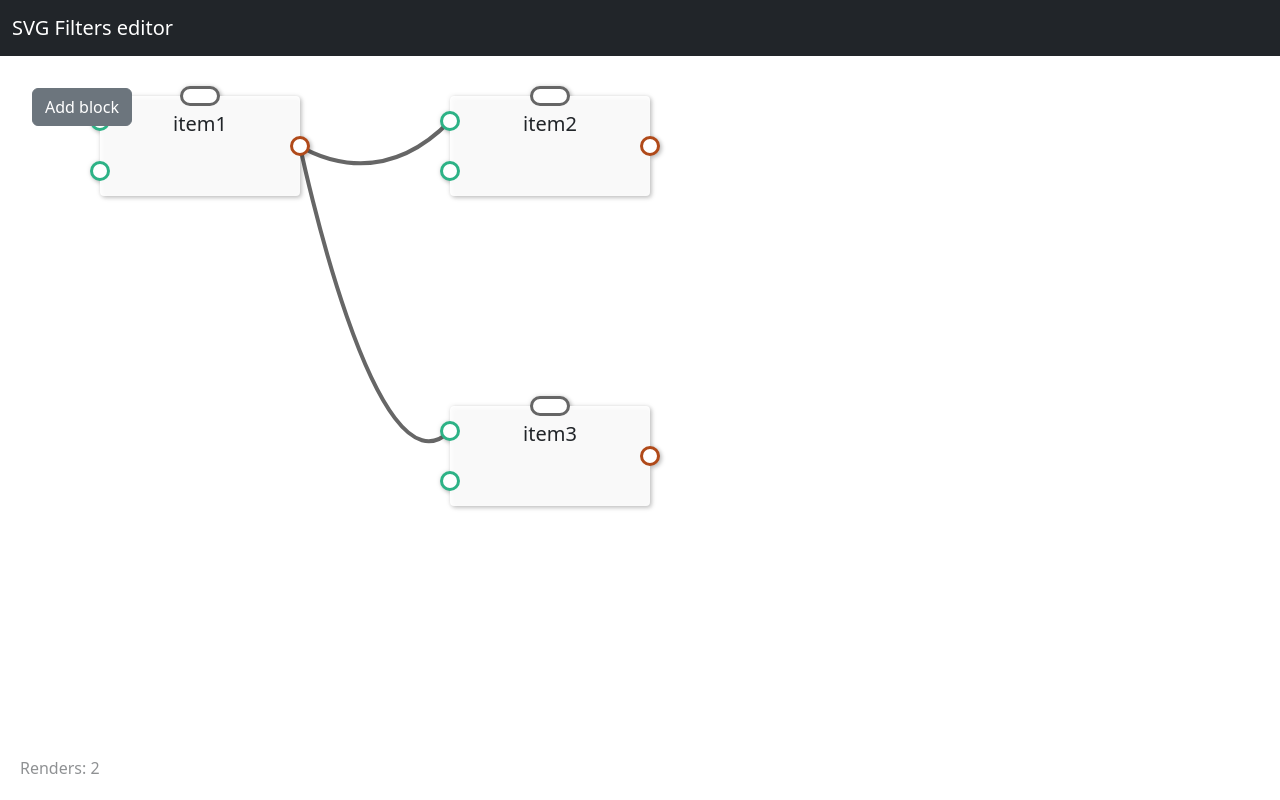
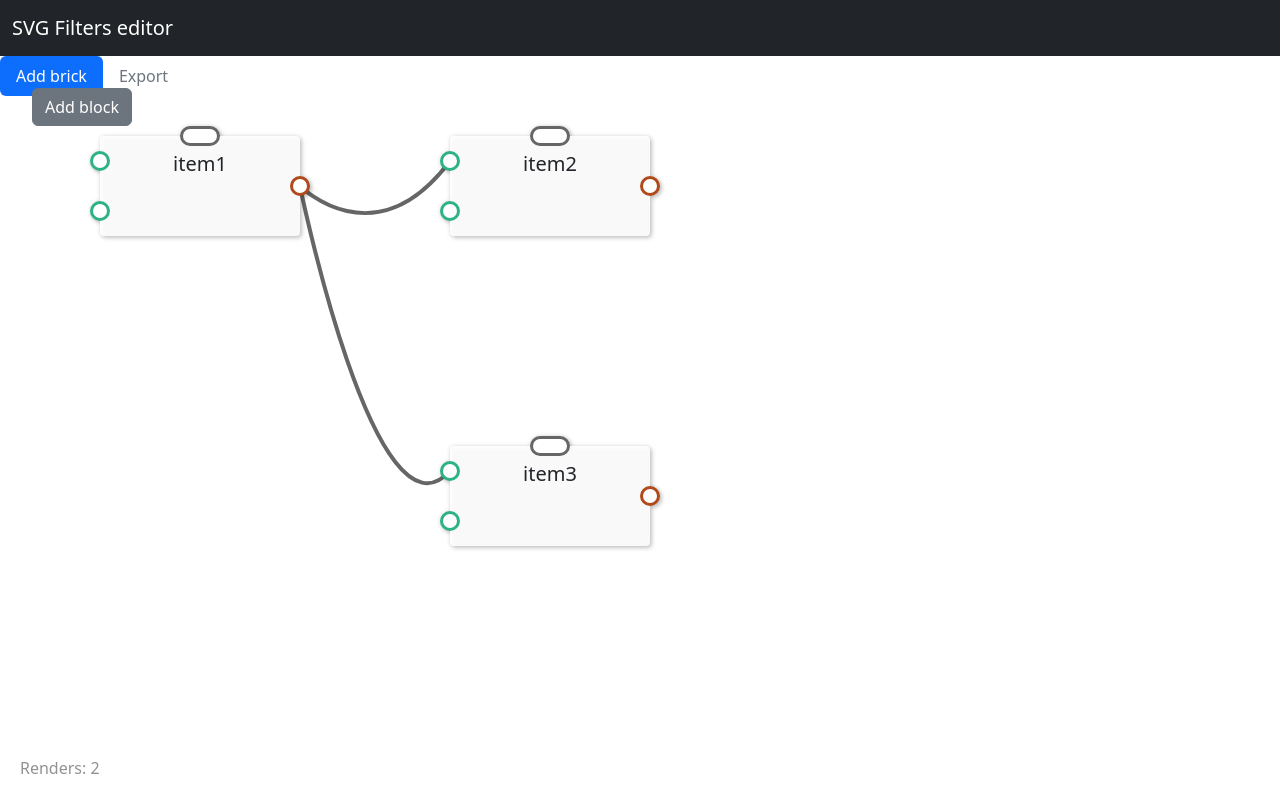
Before and after one commit to septentrion-730n/svgfilters-visualprogramming, a React (Create React App) app: page / in a window 1280 px wide. Built offline with nearby package versions, Linux system fonts and the light colour scheme.

Commit message:
Complete EditorContext

```diff
--- /dev/null
+++ b/src/editor/ActionsBar.tsx
@@ -0,0 +1,14 @@
+import Nav from "react-bootstrap/Nav";
+
+export const ActionsBar = () => {
+  return (
+    <Nav variant="pills" defaultActiveKey="/home">
+      <Nav.Item>
+        <Nav.Link href="/home">Add brick</Nav.Link>
+      </Nav.Item>
+      <Nav.Item>
+        <Nav.Link disabled>Export</Nav.Link>
+      </Nav.Item>
+    </Nav>
+  );
+};
--- a/src/editor/Editor.tsx
+++ b/src/editor/Editor.tsx
@@ -6,6 +6,7 @@ import {
 import { BrickWrapper } from "../bricks/BrickWrapper";
 import { AddBlockButton } from "./AddBlockButton";
 import "./Editor.scss";
+import { ActionsBar } from "./ActionsBar";
 
 export const Editor = () => {
   return (
@@ -27,6 +28,7 @@ export const Editor = () => {
           },
         ]}
       >
+        <ActionsBar />
         <AddBlockButton />
         <CablesUI />
         <Bricks />
--- a/src/editor/EditorContextProvider.tsx
+++ b/src/editor/EditorContextProvider.tsx
@@ -6,7 +6,7 @@ import {
   useState,
 } from "react";
 import type { ReactNode } from "react";
-import { Brick, Cable } from "../types";
+import { Brick, Cable, ConnectorSelection } from "../types";
 
 const EditorContext = createContext<EditorContextData | null>(null);
 
@@ -14,6 +14,13 @@ export const EditorContextProvider = (props: EditorContextProviderProps) => {
   const [cables, setCables] = useState<Cable[]>(props.cables ?? []);
   const [bricks, setBricks] = useState<Brick[]>(props.bricks ?? []);
   const [shouldAnimate, setShouldAnimate] = useState(false);
+
+  const [showCompositionPanel, setShowCompositionPanel] =
+    useState<boolean>(false);
+  const [showEditionPanel, setShowEditionPanel] = useState<boolean>(false);
+  const [selectedBrick, setSelectedBrick] = useState<Brick | null>(null);
+  const [connectorSelection, setConnectorSelection] =
+    useState<ConnectorSelection>({ in: null, out: null });
 
   const addBrick = useCallback(
     (brick: Brick) => {
@@ -48,25 +55,48 @@ export const EditorContextProvider = (props: EditorContextProviderProps) => {
     [cables, setCables]
   );
 
+  const updateConnectorSelection = useCallback(
+    (connectorSelectionUpdates: Partial<ConnectorSelection>) => {
+      setConnectorSelection({
+        ...connectorSelection,
+        ...connectorSelectionUpdates,
+      });
+    },
+    [connectorSelection]
+  );
+
   const contextValues = useMemo(() => {
     return {
       cables,
+      addCable,
+      removeCable,
       bricks,
       addBrick,
       removeBrick,
-      addCable,
-      removeCable,
+      selectedBrick,
+      setSelectedBrick,
+      connectorSelection,
+      updateConnectorSelection,
+      setShowEditionPanel,
+      showEditionPanel,
+      showCompositionPanel,
+      setShowCompositionPanel,
       shouldAnimate,
       startAnimation: () => setShouldAnimate(true),
       stopAnimation: () => setShouldAnimate(false),
     };
   }, [
     cables,
+    addCable,
+    removeCable,
     bricks,
     addBrick,
     removeBrick,
-    addCable,
-    removeCable,
+    selectedBrick,
+    connectorSelection,
+    updateConnectorSelection,
+    showEditionPanel,
+    showCompositionPanel,
     shouldAnimate,
   ]);
 
@@ -75,6 +105,35 @@ export const EditorContextProvider = (props: EditorContextProviderProps) => {
       {props.children}
     </EditorContext.Provider>
   );
+};
+
+export type EditorContextData = {
+  // cables
+  cables: Cable[];
+  addCable: (cable: Cable) => void;
+  removeCable: (cable: Cable) => void;
+  // bricks
+  bricks: Brick[];
+  addBrick: (brick: Brick) => void;
+  removeBrick: (brick: Brick) => void;
+  // selectedBrick
+  selectedBrick: Brick | null;
+  setSelectedBrick: (brick: Brick | null) => void;
+  // connectorSelection
+  connectorSelection: ConnectorSelection;
+  updateConnectorSelection: (
+    connectionSelectionUpdates: Partial<ConnectorSelection>
+  ) => void;
+  // editionPanel
+  showEditionPanel: boolean;
+  setShowEditionPanel: (status: boolean) => void;
+  //compositionPanel
+  showCompositionPanel: boolean;
+  setShowCompositionPanel: (status: boolean) => void;
+  // animation
+  shouldAnimate: boolean;
+  startAnimation: () => void;
+  stopAnimation: () => void;
 };
 
 export type EditorContextProviderProps = {
@@ -92,17 +151,6 @@ export const useEditorContext = () => {
   return context;
 };
 
-export type EditorContextData = {
-  cables: Cable[];
-  bricks: Brick[];
-  addBrick: (brick: Brick) => void;
-  addCable: (cable: Cable) => void;
-  removeCable: (cable: Cable) => void;
-  shouldAnimate: boolean;
-  startAnimation: () => void;
-  stopAnimation: () => void;
-};
-
 export const findCableIndex = (cables: Cable[], needleCable: Cable) =>
   cables.findIndex(
     (cable) =>
```
Also changed, not shown: src/types.ts (+10 -0 lines).
